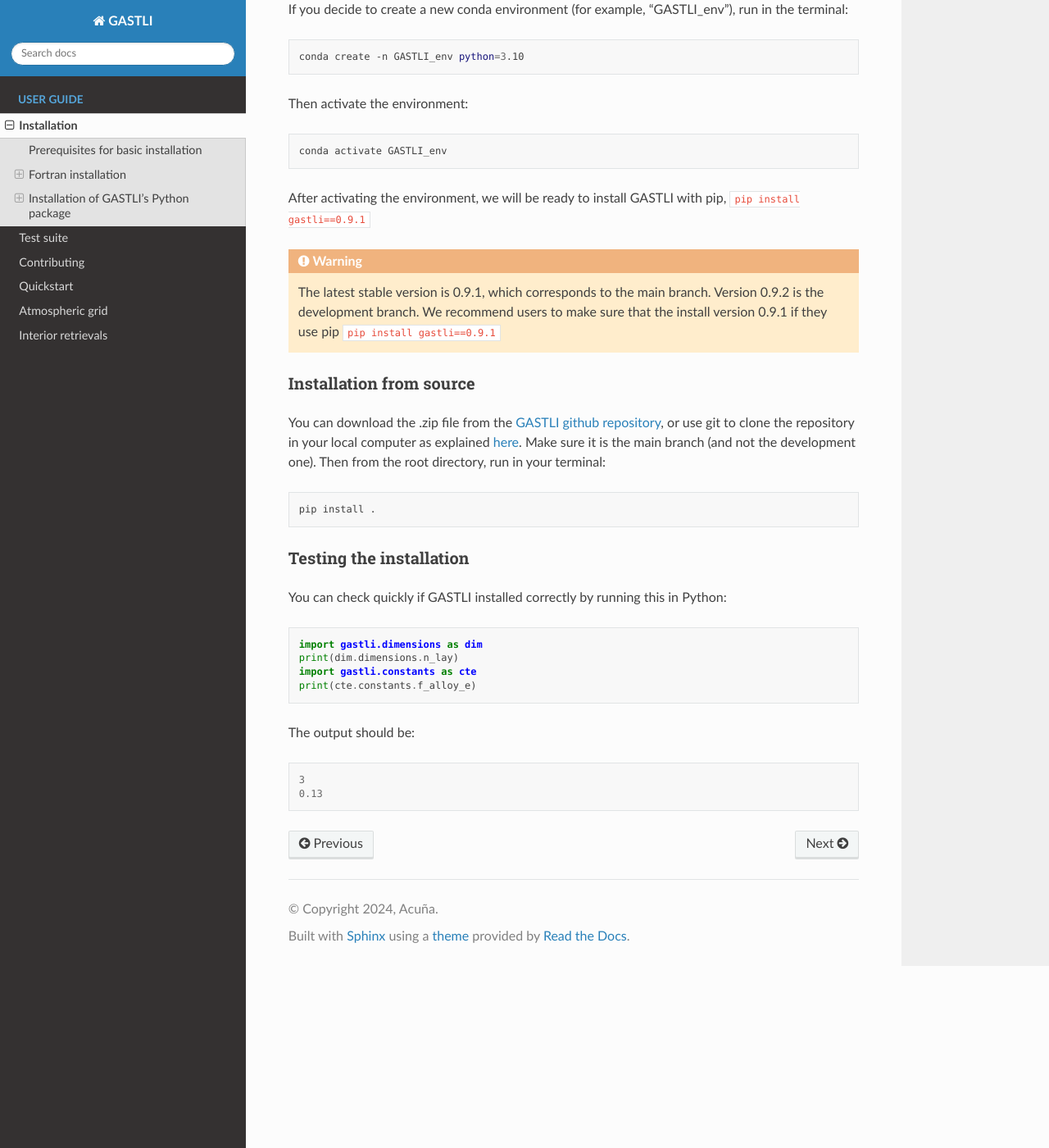
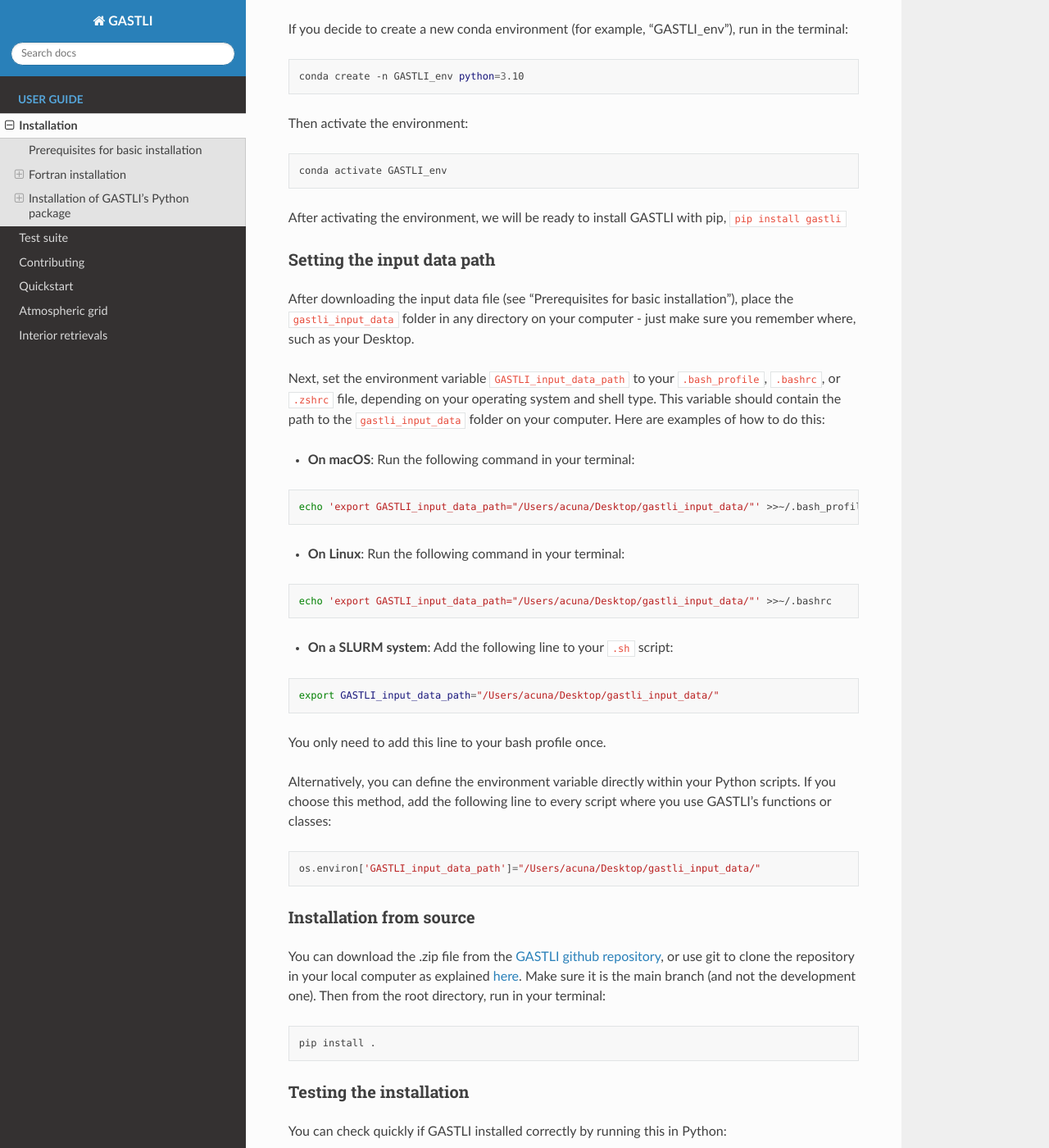
Before and after one commit to lorenaacuna/GASTLI, a Sphinx documentation site: the page built from docs/source/installation.rst, in a window 1280 px wide and 1400 px high, scrolled down 1142 px. Shown: the whole window at 82% size. Built offline with Sphinx 7.4.7 and the Read the Docs theme 3.1.0, drawn with Linux system fonts in a browser that asks for light colours; some of the changed text lies outside the part shown.

Commit message:
Update installation.rst
Update: added to documentation the instructions of how to set the input data path

```diff
--- a/docs/source/installation.rst
+++ b/docs/source/installation.rst
@@ -9,7 +9,7 @@
 
 - have a Python 3.9+ installation,
 - have a fortran compiler, for example ``gfortran``,
-- **download the zip file for the input data** `here <https://www.dropbox.com/scl/fi/p2kawqp8gtzh5psn21tjc/gastli_input_data.zip?rlkey=fc0mfxvpck5mukkqhk1f8hkad&st=ggsa4zmk&dl=0>`_, and place it in a directory in your computer that is easy to find
+- **download the zip file for the input data** `here <https://www.dropbox.com/scl/fi/p2kawqp8gtzh5psn21tjc/gastli_input_data.zip?rlkey=fc0mfxvpck5mukkqhk1f8hkad&st=ggsa4zmk&dl=0>`_, and place it in a directory in your computer that is easy to find. See the subsection "Setting the input data path" below for instructions on how to specify the path of this directory.
 
 If you do not have Fortran installed, follow the Fortran installation instructions appropriate for your OS. We offer an installation guide for different OS below. Once Fortran is installed, you can then proceed with the GASTLI package installation.
 
@@ -51,12 +51,41 @@
 
     conda activate GASTLI_env
 
-After activating the environment, we will be ready to install GASTLI with pip, ``pip install gastli==0.9.1``
+After activating the environment, we will be ready to install GASTLI with pip, ``pip install gastli``
 
-.. warning::
 
-   The latest stable version is 0.9.1, which corresponds to the main branch. Version 0.9.2 is the development branch. We recommend users to make sure that the install version 0.9.1 if they use pip ``pip install gastli==0.9.1``
+Setting the input data path
+---------------------------
 
+After downloading the input data file (see "Prerequisites for basic installation"), place the ``gastli_input_data`` folder in any directory on your computer - just make sure you remember where, such as your Desktop.
+
+Next, set the environment variable ``GASTLI_input_data_path`` to your ``.bash_profile``, ``.bashrc``, or ``.zshrc`` file, depending on your operating system and shell type. This variable should contain the path to the ``gastli_input_data`` folder on your computer. Here are examples of how to do this:
+
+- **On macOS**: Run the following command in your terminal:
+
+.. code-block:: bash
+
+    echo 'export GASTLI_input_data_path="/Users/acuna/Desktop/gastli_input_data/"' >>~/.bash_profile
+
+- **On Linux**: Run the following command in your terminal:
+
+.. code-block:: bash
+
+    echo 'export GASTLI_input_data_path="/Users/acuna/Desktop/gastli_input_data/"' >>~/.bashrc
+
+- **On a SLURM system**: Add the following line to your ``.sh`` script:
+
+.. code-block:: bash
+
+    export GASTLI_input_data_path="/Users/acuna/Desktop/gastli_input_data/"
+
+You only need to add this line to your bash profile once.
+
+Alternatively, you can define the environment variable directly within your Python scripts. If you choose this method, add the following line to every script where you use GASTLI's functions or classes:
+
+.. code-block:: python
+
+    os.environ['GASTLI_input_data_path']="/Users/acuna/Desktop/gastli_input_data/"
 
 
 Installation from source
```
